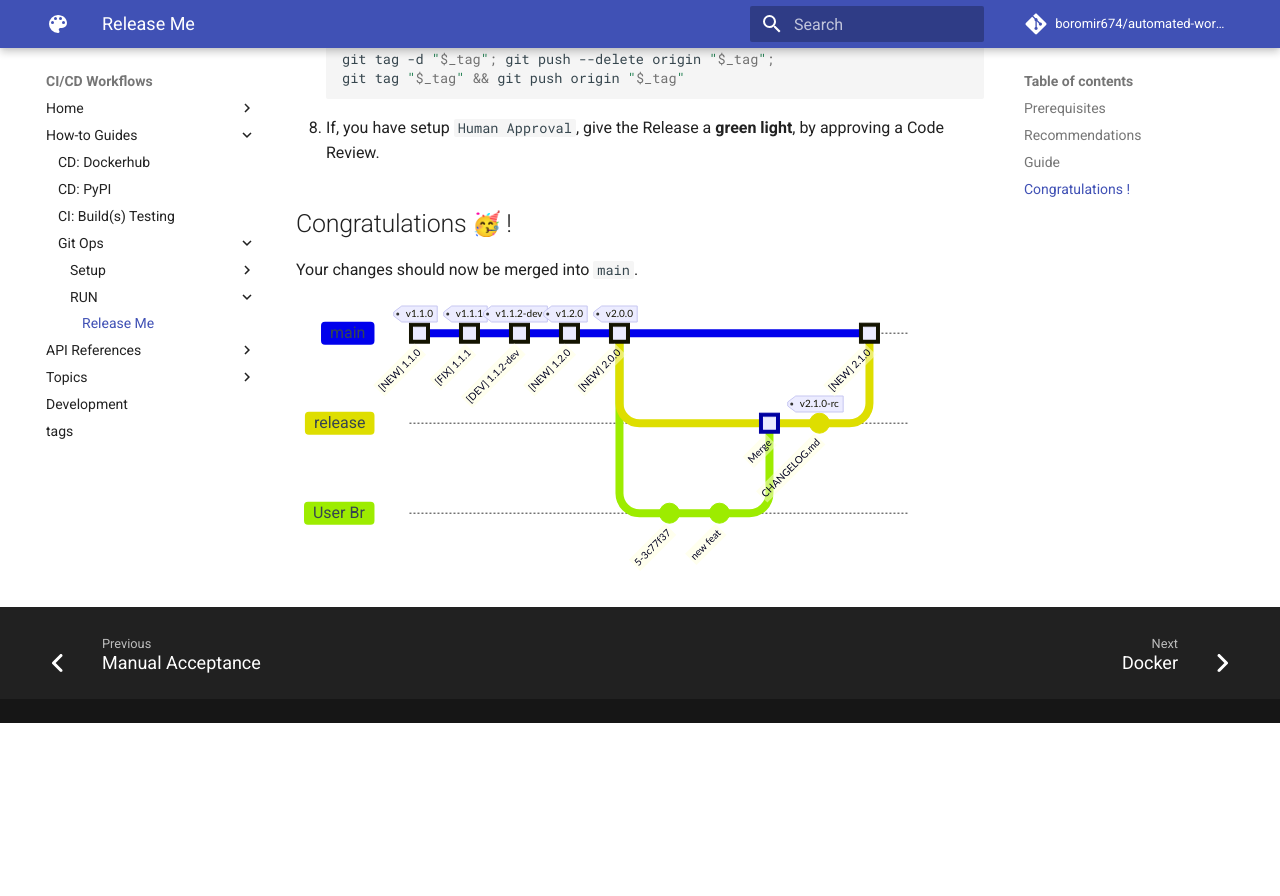
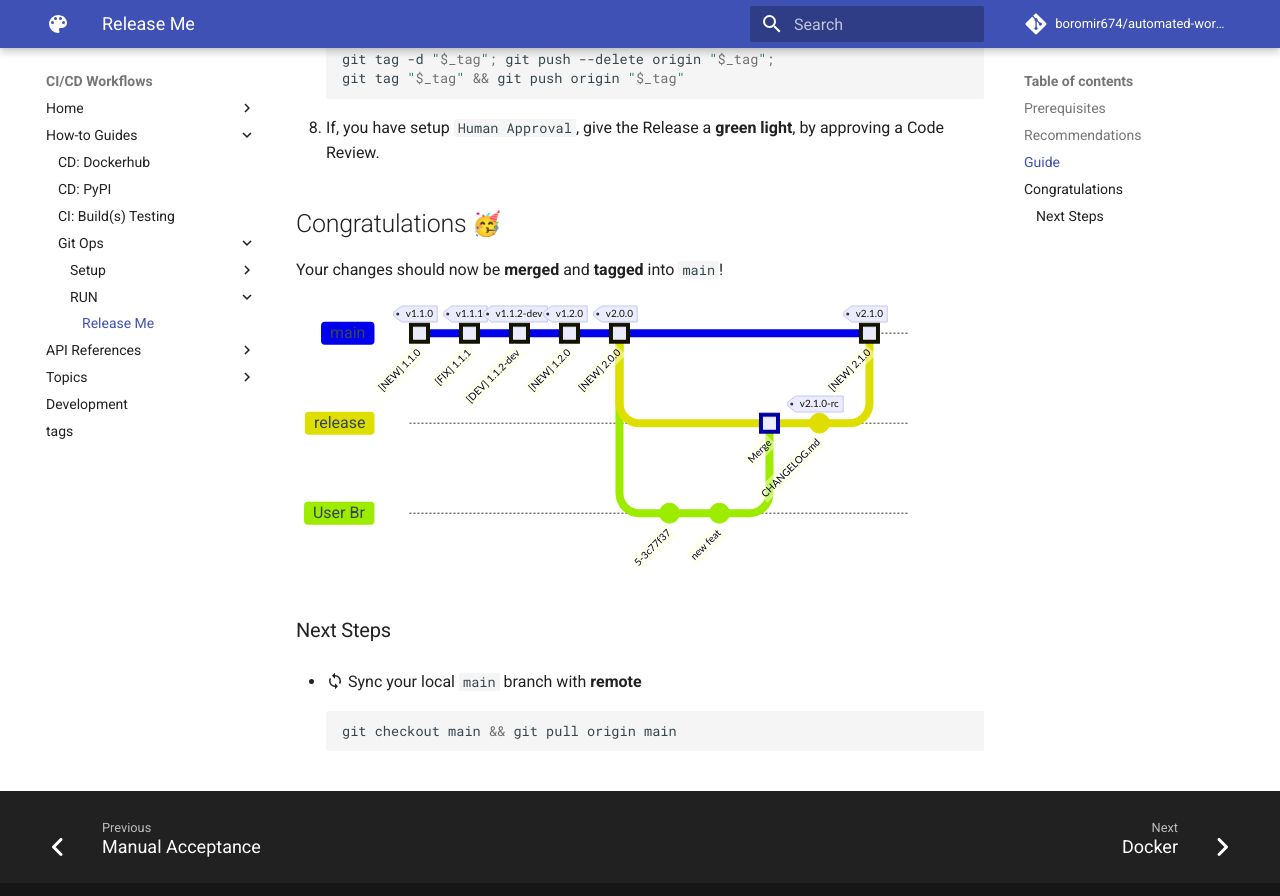
Before and after one commit to boromir674/automated-workflows, an MkDocs documentation site: the page built from docs/guides/gitops/run/guide_run_gitops_release_me_process.md, in a window 1280 px wide and 900 px high, scrolled down 2207 px. Shown: the top 896 px of the window. Built offline with MkDocs 1.6.1 and Material for MkDocs 9.7.7, drawn with Linux system fonts in a browser that asks for light colours; emoji names are drawn with the system emoji font; comment, search, counter and statistics services are not loaded; before the commit the page ends 2930 px from its top, so only the background shows below that.

Commit message:
docs: include Next Steps, for Release Me Run Guide

````diff
--- a/docs/guides/gitops/run/guide_run_gitops_release_me_process.md
+++ b/docs/guides/gitops/run/guide_run_gitops_release_me_process.md
@@ -127,9 +127,9 @@ This is a `how-to` Guide, with everything you need, to "run" the
 
 2.  :man_raising_hand: Typical files are, `VERSION`, `pyproject.toml`, `package.json`, etc.
 
-## Congratulations :partying_face: !
+## Congratulations :partying_face:
 
-Your changes should now be merged into `main`.
+Your changes should now be **merged** and **tagged** into `main`!
 
 ```mermaid
     %%{init: { 'logLevel': 'debug', 'theme': 'gitGraph': {'rotateCommitLabel': false, 'showBranches': true, 'showCommitLabel':true, 'mainBranchName': 'main / master'}} }%%
@@ -150,5 +150,13 @@ Your changes should now be merged into `main`.
             commit id: "CHANGELOG.md" tag: "v2.1.0-rc"
 
             checkout main
-            merge release id: "[NEW] 2.1.0" type: HIGHLIGHT
+            merge release id: "[NEW] 2.1.0" type: HIGHLIGHT tag: "v2.1.0"
 ```
+
+### Next Steps
+
+- :material-sync: Sync your local `main` branch with **remote**
+
+    ```sh
+    git checkout main && git pull origin main
+    ```
````
Also changed, not shown: other parts of docs/guides/gitops/run/guide_run_gitops_release_me_process.md (+1 -1 lines).
